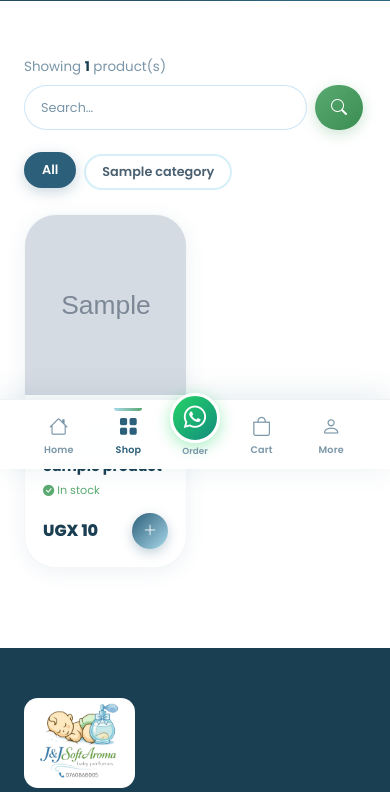
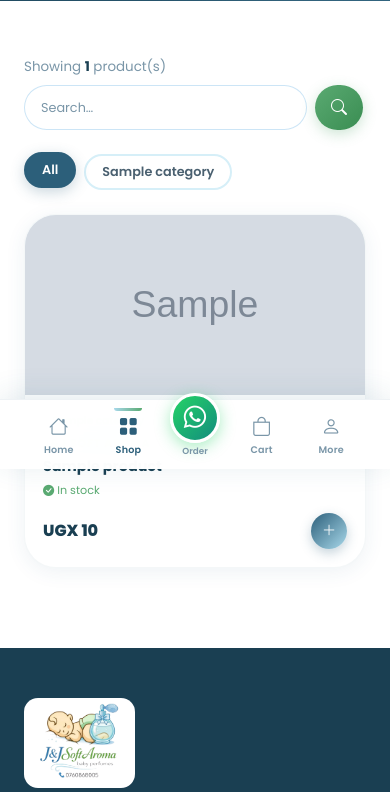
Before and after one commit to Alberto-G1/jj-soft-aroma, a Flask app: page /products in a window 390 px wide; the page is wider, and only the part inside the window is pictured. Shown: the part 375-1167 px from the top of that part. Run offline with Flask 3, Linux system fonts and the light colour scheme; tables that the repository leaves empty hold one stand-in row (values such as "Sample post"); grey boxes marked "Sample" are stand-in pictures; some libraries are stand-ins or nearby versions; some web fonts are replaced.

Commit message:
customer proucts page

```diff
--- a/templates/customer/products.html
+++ b/templates/customer/products.html
@@ -143,7 +143,7 @@
         {% if products %}
           <div class="row g-3">
             {% for product in products %}
-              <div class="col-6 col-md-4 fade-in">
+              <div class="col-12 col-md-6 col-lg-4 fade-in">
                 {{ product_card(product) }}
               </div>
             {% endfor %}
```
